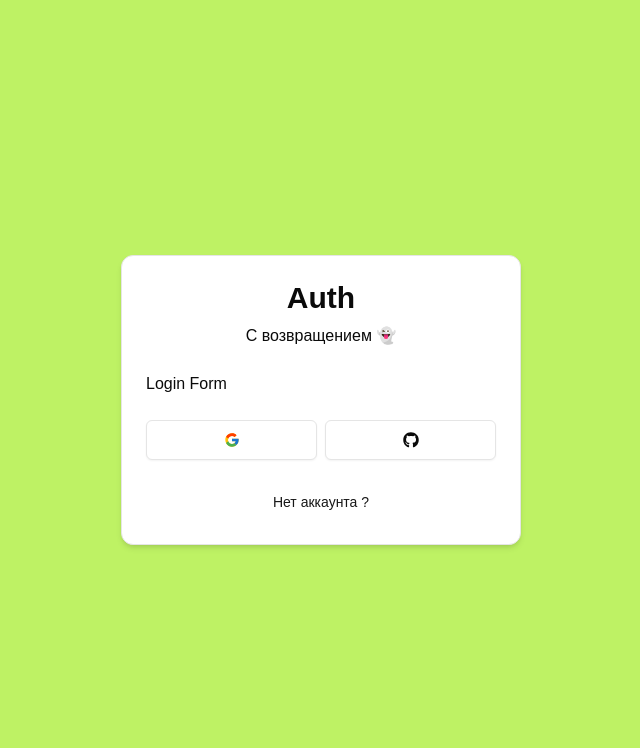
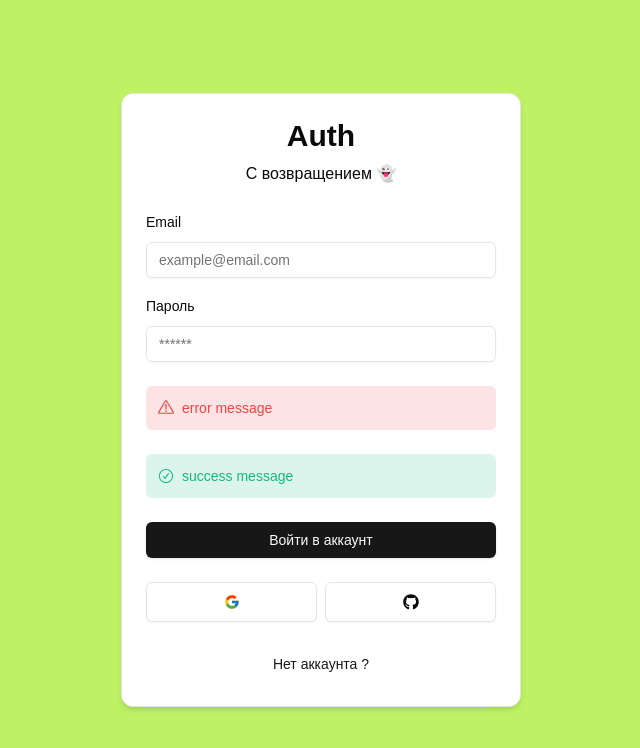
Before and after one commit to NikDoe/auth-toolkit, a Next.js app: page /auth/login in a window 1280 px wide. Shown: the top 748 px of the page, without its empty margins (319-959 px from the left). Built offline with nearby package versions, Linux system fonts and the light colour scheme.

Commit message:
feat: implement full login form
Created a complete login form using react-hook-form for handling form
state, Zod for validation, and shadcn/ui components for UI.

```diff
--- a/app/layout.tsx
+++ b/app/layout.tsx
@@ -14,8 +14,8 @@
 });
 
 export const metadata: Metadata = {
-	title: "Create Next App",
-	description: "Generated by create next app",
+	title: "Auth Nikdoe",
+	description: "просто сервис авторизации",
 };
 
 export default function RootLayout({
--- a/app/page.tsx
+++ b/app/page.tsx
@@ -16,7 +16,7 @@
 			</p>
 			<LoginButton>
 				<Button variant='outline' size='lg'>
-					Войти в аккаунт
+					форма авторизации
 				</Button>
 			</LoginButton>
 		</main>
--- a/components/auth/LoginForm.tsx
+++ b/components/auth/LoginForm.tsx
@@ -1,6 +1,38 @@
+'use client'
+
+import { useForm } from "react-hook-form"
+import { z } from "zod"
+import { LoginSchema } from "@/schemas"
+
 import { CardWrapper } from "@/components/auth/CardWrapper"
+import { zodResolver } from "@hookform/resolvers/zod"
+
+import {
+	Form,
+	FormControl,
+	FormField,
+	FormItem,
+	FormLabel,
+	FormMessage,
+} from "@/components/ui/form"
+import { Input } from "@/components/ui/input"
+import { Button } from "@/components/ui/button"
+import { FormError } from "@/components/form/FormError"
+import { FormSuccess } from "@/components/form/FormSuccess"
 
 export const LoginForm = () => {
+	const form = useForm<z.infer<typeof LoginSchema>>({
+		resolver: zodResolver(LoginSchema),
+		defaultValues: {
+			email: '',
+			password: '',
+		},
+	})
+
+	function onSubmit(values: z.infer<typeof LoginSchema>) {
+		console.log(values)
+	}
+
 	return (
 		<CardWrapper
 			backButtonHref="/auth/register"
@@ -8,7 +40,57 @@
 			headerlabel="С возвращением 👻"
 			showSocial
 		>
-			Login Form
+			<Form {...form}>
+				<form
+					onSubmit={form.handleSubmit(onSubmit)}
+					className="flex flex-col gap-y-6"
+				>
+					<div className="flex flex-col gap-y-4">
+						<FormField
+							control={form.control}
+							name="email"
+							render={({ field }) => (
+								<FormItem>
+									<FormLabel>Email</FormLabel>
+									<FormControl>
+										<Input
+											type="email"
+											placeholder="example@email.com"
+											{...field}
+										/>
+									</FormControl>
+									<FormMessage />
+								</FormItem>
+							)}
+						/>
+						<FormField
+							control={form.control}
+							name="password"
+							render={({ field }) => (
+								<FormItem>
+									<FormLabel>Пароль</FormLabel>
+									<FormControl>
+										<Input
+											type="password"
+											placeholder="******"
+											{...field}
+										/>
+									</FormControl>
+									<FormMessage />
+								</FormItem>
+							)}
+						/>
+					</div>
+					<FormError message="error message" />
+					<FormSuccess message="success message" />
+					<Button
+						type='submit'
+						className="w-full"
+					>
+						Войти в аккаунт
+					</Button>
+				</form>
+			</Form>
 		</CardWrapper>
 	)
 }
--- /dev/null
+++ b/components/form/FormError.tsx
@@ -0,0 +1,21 @@
+import { ExclamationTriangleIcon } from "@radix-ui/react-icons";
+
+interface FormErrorProps {
+	message?: string;
+}
+
+export const FormError = ({
+	message,
+}: FormErrorProps) => {
+	if (!message) return null;
+
+	return (
+		<div
+			className="flex items-center gap-x-2 bg-destructive/15 p-3 rounded-md text-sm text-destructive"
+		>
+			<ExclamationTriangleIcon className="h-4 w-4" />
+			{message}
+		</div>
+	)
+
+}
--- /dev/null
+++ b/components/form/FormSuccess.tsx
@@ -0,0 +1,21 @@
+import { CheckCircledIcon } from "@radix-ui/react-icons";
+
+interface FormSuccessProps {
+	message?: string;
+}
+
+export const FormSuccess = ({
+	message,
+}: FormSuccessProps) => {
+	if (!message) return null;
+
+	return (
+		<div
+			className="flex items-center gap-x-2 bg-emerald-500/15 p-3 rounded-md text-sm text-emerald-500"
+		>
+			<CheckCircledIcon className="h-4 w-4" />
+			{message}
+		</div>
+	)
+
+}
--- /dev/null
+++ b/components/ui/form.tsx
@@ -0,0 +1,178 @@
+"use client"
+
+import * as React from "react"
+import * as LabelPrimitive from "@radix-ui/react-label"
+import { Slot } from "@radix-ui/react-slot"
+import {
+	Controller,
+	ControllerProps,
+	FieldPath,
+	FieldValues,
+	FormProvider,
+	useFormContext,
+} from "react-hook-form"
+
+import { cn } from "@/lib/utils"
+import { Label } from "@/components/ui/label"
+
+const Form = FormProvider
+
+type FormFieldContextValue<
+	TFieldValues extends FieldValues = FieldValues,
+	TName extends FieldPath<TFieldValues> = FieldPath<TFieldValues>
+> = {
+	name: TName
+}
+
+const FormFieldContext = React.createContext<FormFieldContextValue>(
+	{} as FormFieldContextValue
+)
+
+const FormField = <
+	TFieldValues extends FieldValues = FieldValues,
+	TName extends FieldPath<TFieldValues> = FieldPath<TFieldValues>
+>({
+	...props
+}: ControllerProps<TFieldValues, TName>) => {
+	return (
+		<FormFieldContext.Provider value={{ name: props.name }}>
+			<Controller {...props} />
+		</FormFieldContext.Provider>
+	)
+}
+
+const useFormField = () => {
+	const fieldContext = React.useContext(FormFieldContext)
+	const itemContext = React.useContext(FormItemContext)
+	const { getFieldState, formState } = useFormContext()
+
+	const fieldState = getFieldState(fieldContext.name, formState)
+
+	if (!fieldContext) {
+		throw new Error("useFormField should be used within <FormField>")
+	}
+
+	const { id } = itemContext
+
+	return {
+		id,
+		name: fieldContext.name,
+		formItemId: `${id}-form-item`,
+		formDescriptionId: `${id}-form-item-description`,
+		formMessageId: `${id}-form-item-message`,
+		...fieldState,
+	}
+}
+
+type FormItemContextValue = {
+	id: string
+}
+
+const FormItemContext = React.createContext<FormItemContextValue>(
+	{} as FormItemContextValue
+)
+
+const FormItem = React.forwardRef<
+	HTMLDivElement,
+	React.HTMLAttributes<HTMLDivElement>
+>(({ className, ...props }, ref) => {
+	const id = React.useId()
+
+	return (
+		<FormItemContext.Provider value={{ id }}>
+			<div ref={ref} className={cn("space-y-2", className)} {...props} />
+		</FormItemContext.Provider>
+	)
+})
+FormItem.displayName = "FormItem"
+
+const FormLabel = React.forwardRef<
+	React.ElementRef<typeof LabelPrimitive.Root>,
+	React.ComponentPropsWithoutRef<typeof LabelPrimitive.Root>
+>(({ className, ...props }, ref) => {
+	const { error, formItemId } = useFormField()
+
+	return (
+		<Label
+			ref={ref}
+			className={cn(error && "text-destructive", className)}
+			htmlFor={formItemId}
+			{...props}
+		/>
+	)
+})
+FormLabel.displayName = "FormLabel"
+
+const FormControl = React.forwardRef<
+	React.ElementRef<typeof Slot>,
+	React.ComponentPropsWithoutRef<typeof Slot>
+>(({ ...props }, ref) => {
+	const { error, formItemId, formDescriptionId, formMessageId } = useFormField()
+
+	return (
+		<Slot
+			ref={ref}
+			id={formItemId}
+			aria-describedby={
+				!error
+					? `${formDescriptionId}`
+					: `${formDescriptionId} ${formMessageId}`
+			}
+			aria-invalid={!!error}
+			{...props}
+		/>
+	)
+})
+FormControl.displayName = "FormControl"
+
+const FormDescription = React.forwardRef<
+	HTMLParagraphElement,
+	React.HTMLAttributes<HTMLParagraphElement>
+>(({ className, ...props }, ref) => {
+	const { formDescriptionId } = useFormField()
+
+	return (
+		<p
+			ref={ref}
+			id={formDescriptionId}
+			className={cn("text-[0.8rem] text-muted-foreground", className)}
+			{...props}
+		/>
+	)
+})
+FormDescription.displayName = "FormDescription"
+
+const FormMessage = React.forwardRef<
+	HTMLParagraphElement,
+	React.HTMLAttributes<HTMLParagraphElement>
+>(({ className, children, ...props }, ref) => {
+	const { error, formMessageId } = useFormField()
+	const body = error ? String(error?.message) : children
+
+	if (!body) {
+		return null
+	}
+
+	return (
+		<p
+			ref={ref}
+			id={formMessageId}
+			className={cn("text-[0.8rem] font-medium text-destructive", className)}
+			{...props}
+		>
+			{body}
+		</p>
+	)
+})
+FormMessage.displayName = "FormMessage"
+
+export {
+	useFormField,
+	Form,
+	FormItem,
+	FormLabel,
+	FormControl,
+	FormDescription,
+	FormMessage,
+	FormField,
+}
--- /dev/null
+++ b/components/ui/input.tsx
@@ -0,0 +1,25 @@
+import * as React from "react"
+
+import { cn } from "@/lib/utils"
+
+export interface InputProps
+	extends React.InputHTMLAttributes<HTMLInputElement> { }
+
+const Input = React.forwardRef<HTMLInputElement, InputProps>(
+	({ className, type, ...props }, ref) => {
+		return (
+			<input
+				type={type}
+				className={cn(
+					"flex h-9 w-full rounded-md border border-input bg-transparent px-3 py-1 text-sm shadow-sm transition-colors file:border-0 file:bg-transparent file:text-sm file:font-medium file:text-foreground placeholder:text-muted-foreground focus-visible:outline-none focus-visible:ring-1 focus-visible:ring-ring disabled:cursor-not-allowed disabled:opacity-50",
+					className
+				)}
+				ref={ref}
+				{...props}
+			/>
+		)
+	}
+)
+Input.displayName = "Input"
+
+export { Input }
--- /dev/null
+++ b/components/ui/label.tsx
@@ -0,0 +1,26 @@
+"use client"
+
+import * as React from "react"
+import * as LabelPrimitive from "@radix-ui/react-label"
+import { cva, type VariantProps } from "class-variance-authority"
+
+import { cn } from "@/lib/utils"
+
+const labelVariants = cva(
+	"text-sm font-medium leading-none peer-disabled:cursor-not-allowed peer-disabled:opacity-70"
+)
+
+const Label = React.forwardRef<
+	React.ElementRef<typeof LabelPrimitive.Root>,
+	React.ComponentPropsWithoutRef<typeof LabelPrimitive.Root> &
+	VariantProps<typeof labelVariants>
+>(({ className, ...props }, ref) => (
+	<LabelPrimitive.Root
+		ref={ref}
+		className={cn(labelVariants(), className)}
+		{...props}
+	/>
+))
+Label.displayName = LabelPrimitive.Root.displayName
+
+export { Label }
--- a/package.json
+++ b/package.json
@@ -9,7 +9,9 @@
     "lint": "next lint"
   },
   "dependencies": {
+    "@hookform/resolvers": "^3.9.0",
     "@radix-ui/react-icons": "^1.3.0",
+    "@radix-ui/react-label": "^2.1.0",
     "@radix-ui/react-slot": "^1.1.0",
     "class-variance-authority": "^0.7.0",
     "clsx": "^2.1.1",
@@ -17,9 +19,11 @@
     "next": "14.2.15",
     "react": "^18",
     "react-dom": "^18",
+    "react-hook-form": "^7.53.1",
     "react-icons": "^5.3.0",
     "tailwind-merge": "^2.5.4",
-    "tailwindcss-animate": "^1.0.7"
+    "tailwindcss-animate": "^1.0.7",
+    "zod": "^3.23.8"
   },
   "devDependencies": {
     "typescript": "^5",
--- /dev/null
+++ b/schemas/index.ts
@@ -0,0 +1,10 @@
+import { z } from "zod"
+
+export const LoginSchema = z.object({
+	email: z.string().email({
+		message: 'невалидный email'
+	}),
+	password: z.string().min(6, {
+		message: 'пароль обязателен'
+	})
+})
```
Also changed, not shown: 1 other file (tests, documents, lock files or other folders).
